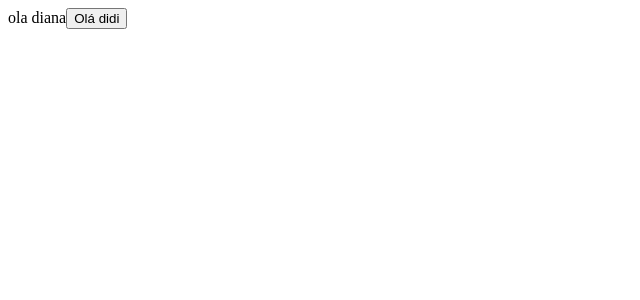
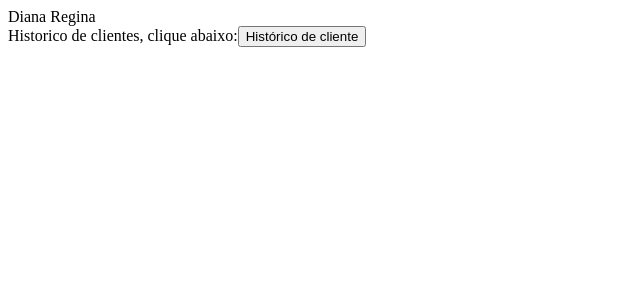
Before and after one commit to reginadiana/courses-react-dio, a React (Create React App) app: page / in a window 1280 px wide. Shown: the top 300 px of the page, without its empty margins (0-640 px from the left). Built offline with nearby package versions, Linux system fonts and the light colour scheme.

Commit message:
Conditional render componentes

```diff
--- a/package.json
+++ b/package.json
@@ -19,12 +19,13 @@
     "eslint-plugin-react": "^7.20.6",
     "eslint-watch": "^7.0.0",
     "webpack": "^4.44.1",
-    "webpack-cli": "^3.3.12"
+    "webpack-cli": "^3.3.12",
+    "webpack-dev-server": "^3.7.2"
   },
   "scripts": {
     "build": "webpack --mode production",
     "dev": "webpack --mode development",
-    "start:dev": "webpack-dev-server",
+    "start": "webpack-dev-server --open --hot --mode development",
     "eslint": "eslint ./src/*.js"
   },
   "author": "",
--- a/src/App.js
+++ b/src/App.js
@@ -1,13 +1,31 @@
 import React from 'react';
-import Button from './Button';
 
-function App() {
+const buttonHistoryClient = <button>Histórico de cliente</button>;
+const buttonAddClient = <button>Cadastrar cliente</button>;
+const hasCustomer = true;
+
+const App = () => {
+
+  const renderShowHistory = () =>
+    <div>Historico de clientes, clique abaixo:
+      {buttonHistoryClient}
+    </div>;
+
+  const renderAddCustomer = () =>
+    <div>Clique abaixo para cadastrar um cliente:
+      {buttonAddClient}
+    </div>;
+
+  const customer = 'Diana Regina';
+
+  const showCustomer = () => hasCustomer ? customer : 'Sem cliente';
+
   return (
     <div className="App">
-      ola diana
-      <Button />
+      {showCustomer()}
+      {hasCustomer ? renderShowHistory() : renderAddCustomer() }
     </div>
   );
-}
+};
 
 export default App;
--- a/webpack.config.js
+++ b/webpack.config.js
@@ -19,6 +19,9 @@ module.exports = {
       }
     ]
   },
+  resolve: {
+    extensions: ['.js', '.jsx'],
+  },
   plugins: [
     new HtmlWebPackPlugin ({
       template: "./src/index.html",
```
